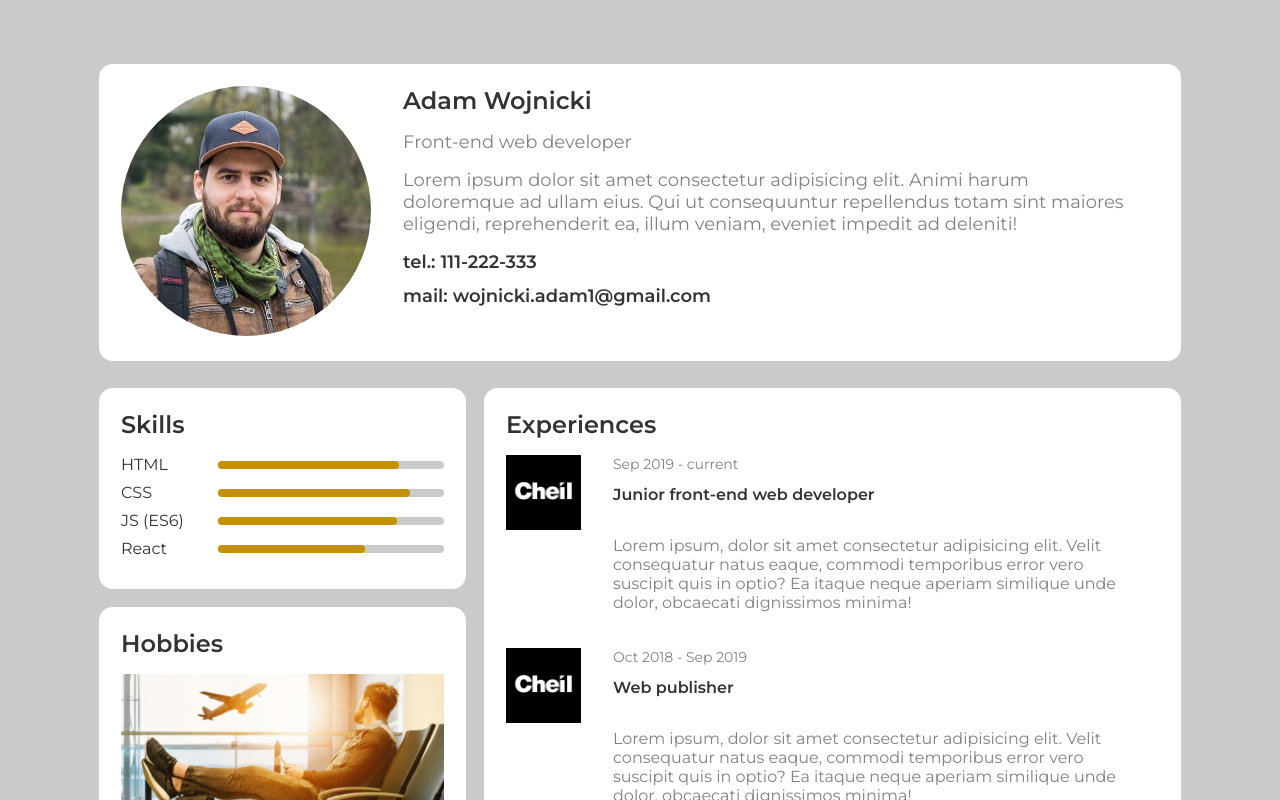
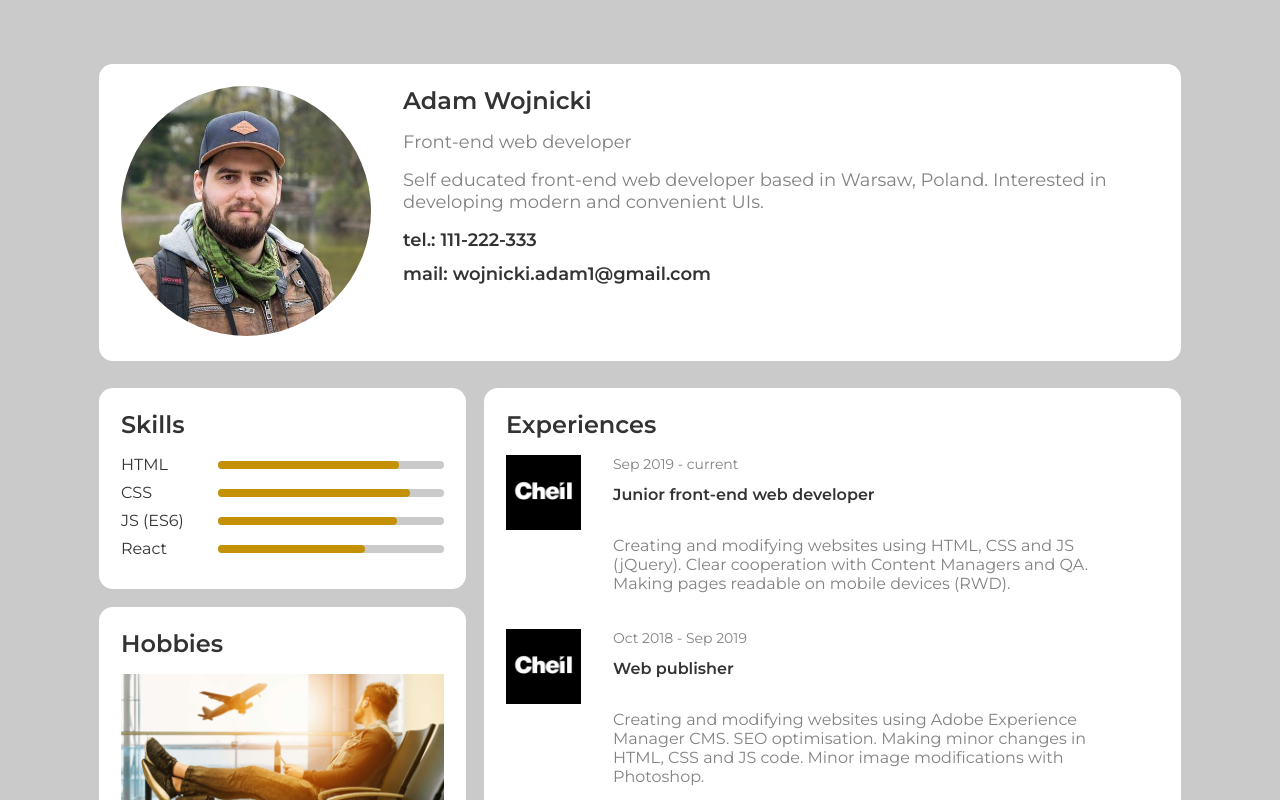
Before and after one commit to adamwojnicki/my-portfolio, a React (Create React App) app: page / in a window 1280 px wide. Shown: the top 800 px of the page. Built offline with nearby package versions, Linux system fonts and the light colour scheme.

Commit message:
minor refactoring and content modification

```diff
--- a/public/index.html
+++ b/public/index.html
@@ -6,38 +6,18 @@
     <meta name="viewport" content="width=device-width, initial-scale=1" />
     <meta name="theme-color" content="#000000" />
     <meta
-      name="description"
-      content="Web site created using create-react-app"
+      name="My portfolio"
+      content="Welcome to my portfolio site. Web site created using create-react-app"
     />
     <link rel="apple-touch-icon" href="%PUBLIC_URL%/logo192.png" />
-    <!--
-      manifest.json provides metadata used when your web app is installed on a
-      user's mobile device or desktop. See https://developers.google.com/web/fundamentals/web-app-manifest/
-    -->
+
     <link rel="manifest" href="%PUBLIC_URL%/manifest.json" />
-    <!--
-      Notice the use of %PUBLIC_URL% in the tags above.
-      It will be replaced with the URL of the `public` folder during the build.
-      Only files inside the `public` folder can be referenced from the HTML.
 
-      Unlike "/favicon.ico" or "favicon.ico", "%PUBLIC_URL%/favicon.ico" will
-      work correctly both with client-side routing and a non-root public URL.
-      Learn how to configure a non-root public URL by running `npm run build`.
-    -->
-    <title>React App</title>
+    <title>Adam Wojnicki Portfolio</title>
   </head>
   <body>
     <noscript>You need to enable JavaScript to run this app.</noscript>
     <div id="root"></div>
-    <!--
-      This HTML file is a template.
-      If you open it directly in the browser, you will see an empty page.
 
-      You can add webfonts, meta tags, or analytics to this file.
-      The build step will place the bundled scripts into the <body> tag.
-
-      To begin the development, run `npm start` or `yarn start`.
-      To create a production bundle, use `npm run build` or `yarn build`.
-    -->
   </body>
 </html>
--- a/src/components/Experiences/index.js
+++ b/src/components/Experiences/index.js
@@ -10,7 +10,7 @@ const experiences = [
     time: "Sep 2019 - current",
     position: "Junior front-end web developer",
     description:
-      "Lorem ipsum, dolor sit amet consectetur adipisicing elit. Velit consequatur natus eaque, commodi temporibus error vero suscipit quis in optio? Ea itaque neque aperiam similique unde dolor, obcaecati dignissimos minima!",
+      "Creating and modifying websites using HTML, CSS and JS (jQuery). Clear cooperation with Content Managers and QA. Making pages readable on mobile devices (RWD).",
   },
   {
     id: 2,
@@ -18,7 +18,7 @@ const experiences = [
     time: "Oct 2018 - Sep 2019",
     position: "Web publisher",
     description:
-      "Lorem ipsum, dolor sit amet consectetur adipisicing elit. Velit consequatur natus eaque, commodi temporibus error vero suscipit quis in optio? Ea itaque neque aperiam similique unde dolor, obcaecati dignissimos minima!",
+      "Creating and modifying websites using Adobe Experience Manager CMS. SEO optimisation. Making minor changes in HTML, CSS and JS code. Minor image modifications with Photoshop. ",
   },
   {
     id: 3,
@@ -26,7 +26,7 @@ const experiences = [
     time: "Feb 2014 - Oct 2018",
     position: "IT Helpdesk technician",
     description:
-      "Lorem ipsum, dolor sit amet consectetur adipisicing elit. Velit consequatur natus eaque, commodi temporibus error vero suscipit quis in optio? Ea itaque neque aperiam similique unde dolor, obcaecati dignissimos minima!",
+      "Solving computer related problems both hardware and software. Receiving and processing service requests in OTRS system.",
   },
 ];
 
--- a/src/components/Personal.js
+++ b/src/components/Personal/index.js
@@ -1,7 +1,7 @@
 import React from "react";
 import styles from "./Personal.module.scss";
 
-import portrait from "../images/portrait.jpg";
+import portrait from "../../images/portrait.jpg";
 
 export default () => {
   return (
@@ -13,10 +13,8 @@ export default () => {
         <h1 className="content-section__headline">Adam Wojnicki</h1>
         <p className="content-section__description">Front-end web developer</p>
         <p className="content-section__description">
-          Lorem ipsum dolor sit amet consectetur adipisicing elit. Animi harum
-          doloremque ad ullam eius. Qui ut consequuntur repellendus totam sint
-          maiores eligendi, reprehenderit ea, illum veniam, eveniet impedit ad
-          deleniti!
+          Self educated front-end web developer based in Warsaw, Poland.
+          Interested in developing modern and convenient UIs.
         </p>
         <ul className={styles.list}>
           <li className={styles.list__item}>tel.: 111-222-333</li>
```
Also changed, not shown: src/components/Personal/Personal.module.scss (renamed from src/components/Personal.module.scss).
